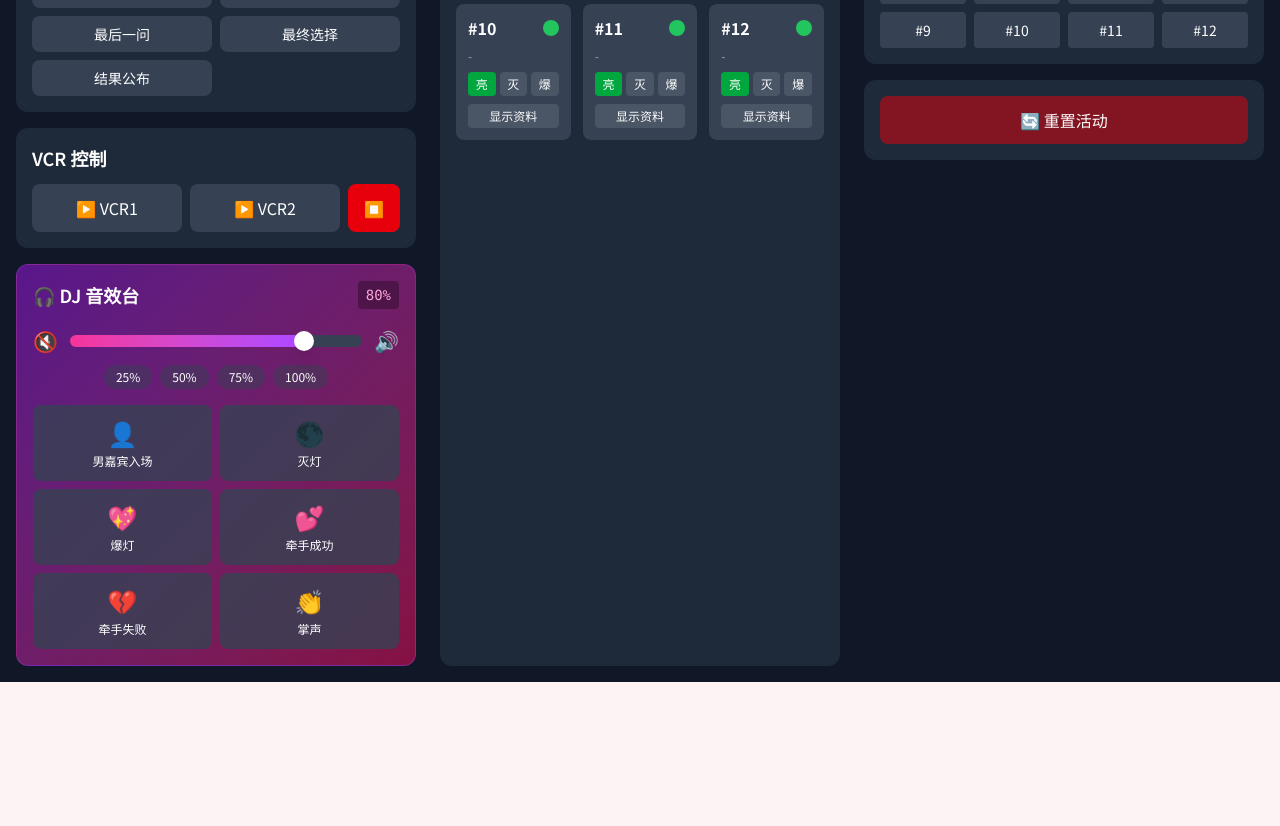
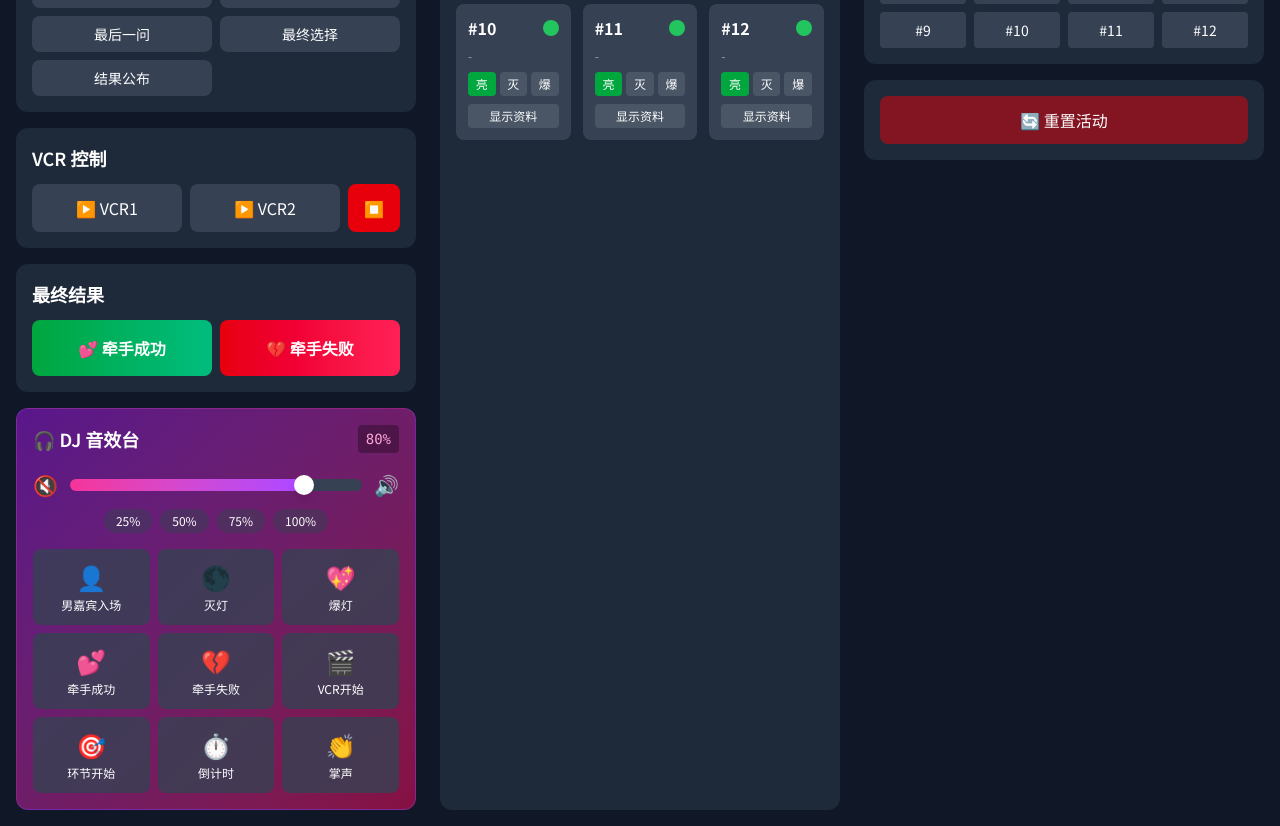
Before and after one commit to CharlieLi16/FEICHENGWURAO, a Next.js app: page /director in a window 1280 px wide. Shown: the part 648-1474 px from the top of the page. Before the commit the page ends 1330 px from the top, so only its background shows below. Built offline with nearby package versions, Linux system fonts and the light colour scheme; no server answers.

Commit message:
Implement Sound Skeleton pattern with auto-triggers and complete documentation

```diff
--- a/app/director/page.tsx
+++ b/app/director/page.tsx
@@ -32,6 +32,9 @@ const soundEffects = [
   { name: 'burst', label: '爆灯', emoji: '💖', color: 'bg-pink-500' },
   { name: 'success', label: '牵手成功', emoji: '💕', color: 'bg-green-500' },
   { name: 'fail', label: '牵手失败', emoji: '💔', color: 'bg-red-500' },
+  { name: 'vcrStart', label: 'VCR开始', emoji: '🎬', color: 'bg-purple-500' },
+  { name: 'roundStart', label: '环节开始', emoji: '🎯', color: 'bg-orange-500' },
+  { name: 'countdown', label: '倒计时', emoji: '⏱️', color: 'bg-cyan-500' },
   { name: 'applause', label: '掌声', emoji: '👏', color: 'bg-yellow-500' },
 ] as const;
 
@@ -204,13 +207,19 @@ export default function DirectorPage() {
             <h2 className="text-lg font-semibold mb-3">VCR 控制</h2>
             <div className="flex gap-2">
               <button
-                onClick={() => updateState({ vcrType: 'vcr1', vcrPlaying: true })}
+                onClick={() => {
+                  playSound('vcrStart');
+                  updateState({ vcrType: 'vcr1', vcrPlaying: true });
+                }}
                 className={`flex-1 py-3 rounded-lg ${state.vcrType === 'vcr1' && state.vcrPlaying ? 'bg-blue-500' : 'bg-gray-700 hover:bg-gray-600'}`}
               >
                 ▶️ VCR1
               </button>
               <button
-                onClick={() => updateState({ vcrType: 'vcr2', vcrPlaying: true })}
+                onClick={() => {
+                  playSound('vcrStart');
+                  updateState({ vcrType: 'vcr2', vcrPlaying: true });
+                }}
                 className={`flex-1 py-3 rounded-lg ${state.vcrType === 'vcr2' && state.vcrPlaying ? 'bg-blue-500' : 'bg-gray-700 hover:bg-gray-600'}`}
               >
                 ▶️ VCR2
@@ -220,6 +229,37 @@ export default function DirectorPage() {
                 className="py-3 px-4 bg-red-600 rounded-lg hover:bg-red-500"
               >
                 ⏹️
+              </button>
+            </div>
+          </div>
+
+          {/* Final Result Buttons */}
+          <div className="bg-gray-800 rounded-xl p-4">
+            <h2 className="text-lg font-semibold mb-3">最终结果</h2>
+            <div className="flex gap-2">
+              <button
+                onClick={() => {
+                  playSound('success');
+                  updateState({
+                    phase: 'result',
+                    message: '💕 牵手成功！'
+                  });
+                }}
+                className="flex-1 py-4 bg-gradient-to-r from-green-600 to-emerald-500 rounded-lg hover:from-green-500 hover:to-emerald-400 font-bold"
+              >
+                💕 牵手成功
+              </button>
+              <button
+                onClick={() => {
+                  playSound('fail');
+                  updateState({
+                    phase: 'result',
+                    message: '💔 牵手失败'
+                  });
+                }}
+                className="flex-1 py-4 bg-gradient-to-r from-red-600 to-rose-500 rounded-lg hover:from-red-500 hover:to-rose-400 font-bold"
+              >
+                💔 牵手失败
               </button>
             </div>
           </div>
@@ -292,7 +332,7 @@ export default function DirectorPage() {
             </div>
 
             {/* Sound Effect Buttons */}
-            <div className="grid grid-cols-2 gap-2">
+            <div className="grid grid-cols-3 gap-2">
               {soundEffects.map(({ name, label, emoji, color }) => (
                 <button
                   key={name}
```
Also changed, not shown: public/assets/sounds/README.md, 1 other file (tests, documents, lock files or other folders).
